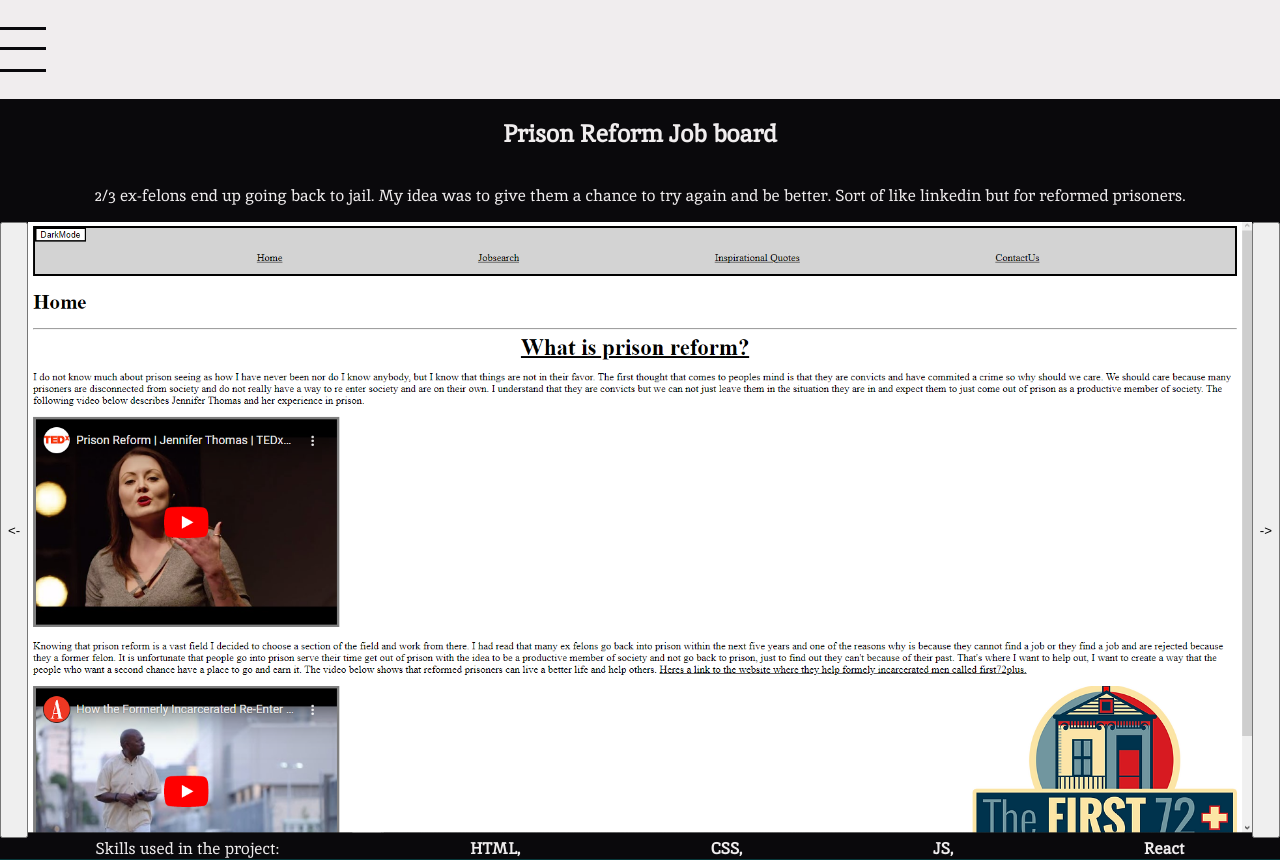
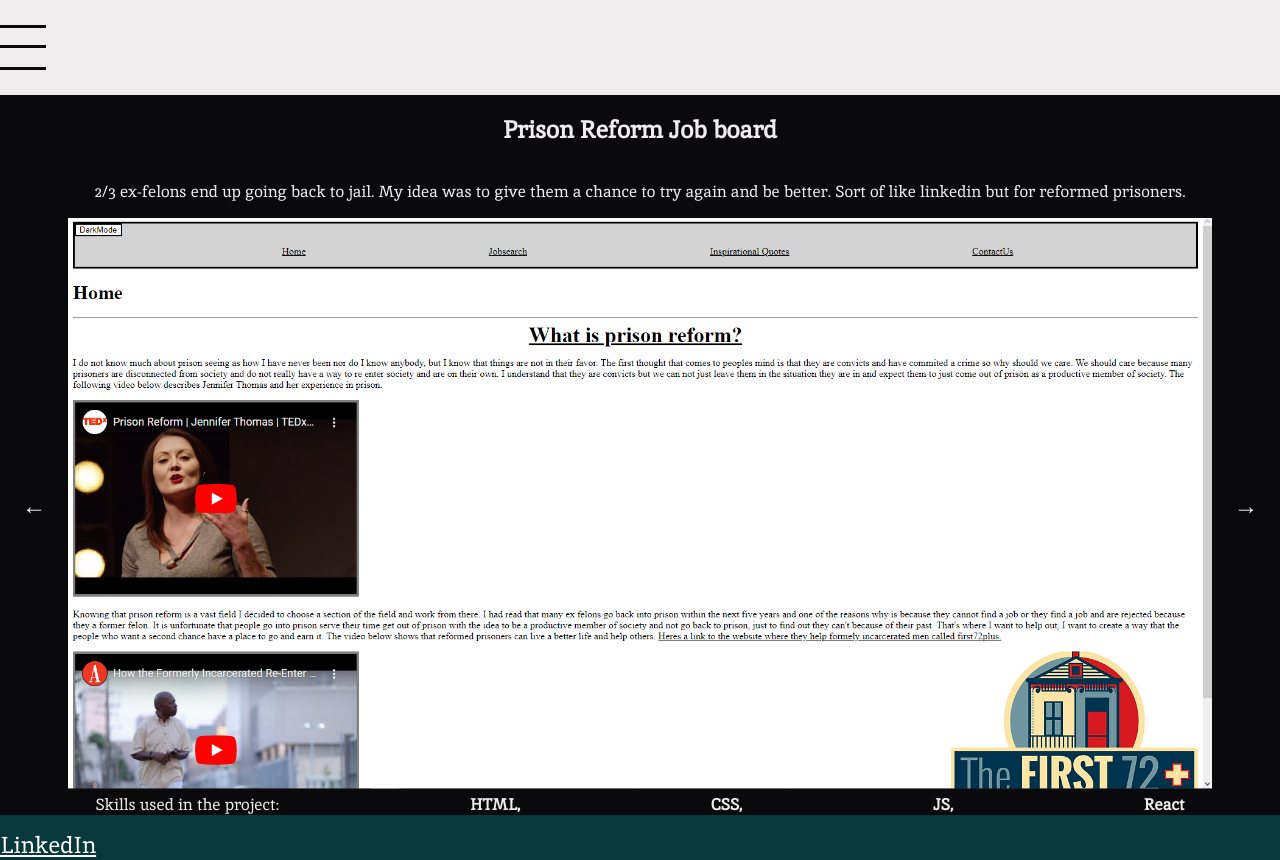
Before and after one commit to ChristopherB91/portfolio, a React (Vite) app: page /Projects in a window 1280 px wide. Shown: the top 860 px of the page. Built offline with nearby package versions, Linux system fonts and the light colour scheme.

Commit message:
added the passive timeout

```diff
--- a/src/components/projects.tsx
+++ b/src/components/projects.tsx
@@ -1,7 +1,7 @@
 import PR from "../assets/projectPictures/PRWebsite.png";
 import omni from "../assets/projectPictures/omniDex.jpeg";
 import fig from "../assets/projectPictures/figmaToDevelopment.jpeg";
-import { useState } from "react";
+import { useEffect, useState } from "react";
 
 interface Project {
   title: string;
@@ -49,32 +49,76 @@
 
 export const Projects = () => {
   const [num, setNum] = useState<number>(0);
-  const postChange = (wrd: string) => {
+  const [isActive, setIsActive] = useState<boolean>(false);
+  const [passiveChange, setPassiveChange] = useState<boolean>(false);
+
+  const projectChange = (wrd: string) => {
+    setIsActive(true);
+    setTimeout(() => {
       if (wrd === "left") {
+        setPassiveChange(false);
         if (num === 0) {
           setNum(projects.length - 1);
         } else {
           setNum(num - 1);
         }
       } else if (wrd === "right") {
+        setPassiveChange(false);
+        if (num === projects.length - 1) {
+          setNum(0);
+        } else {
+          setNum(num + 1);
+        }
+      } else if (wrd === "passive") {
         if (num === projects.length - 1) {
           setNum(0);
         } else {
           setNum(num + 1);
         }
       }
+    }, 500);
+    setTimeout(() => {
+      setIsActive(false);
+    }, 1000);
   };
 
+  useEffect(() => {
+    if (passiveChange === true) {
+      const timeout = setTimeout(() => {
+        projectChange("passive");
+      }, 5000);
+
+      return () => clearTimeout(timeout);
+    } else {
+      const passiveTimeout = setTimeout(() => {
+        setPassiveChange(true);
+      }, 5000);
+      return () => clearTimeout(passiveTimeout);
+    }
+  });
+
   return (
-    <div id="projects">
+    <div id="projects" className={isActive ? "active" : ""}>
       <h2>{projects[num].title}</h2>
       <p>{projects[num].description}</p>
       <div>
-        <input type="button" onClick={() => postChange("left")} value="<-" />
+        <button
+          onClick={() => projectChange("left")}
+          aria-label="previous project"
+          disabled={isActive}
+        >
+          &larr;
+        </button>
         <a href={projects[num].link} target="_blank">
           <img src={projects[num].image} alt="website image" />
         </a>
-        <input type="button" onClick={() => postChange("right")} value="->" />
+        <button
+          onClick={() => projectChange("right")}
+          aria-label="next project"
+          disabled={isActive}
+        >
+          &rarr;
+        </button>
       </div>
       <ul>
         <p>Skills used in the project:</p>
```
Lines whose indentation alone changed are shown as unchanged.
